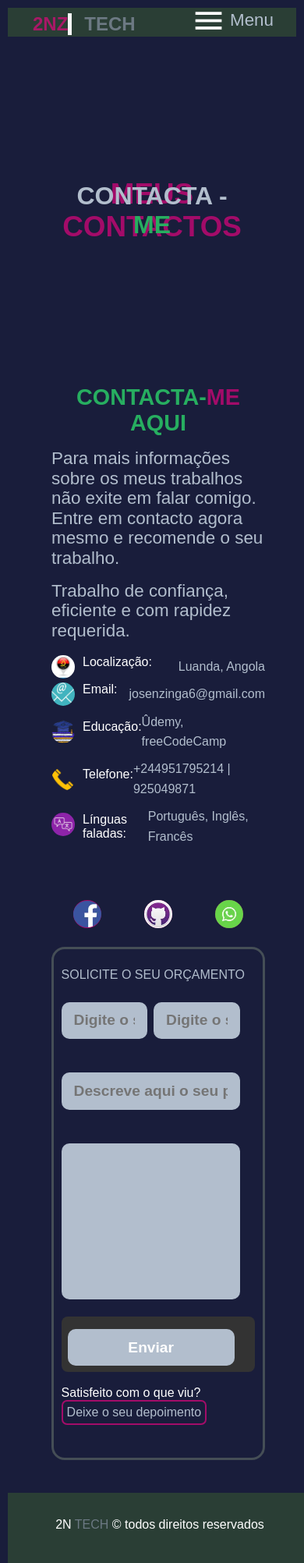
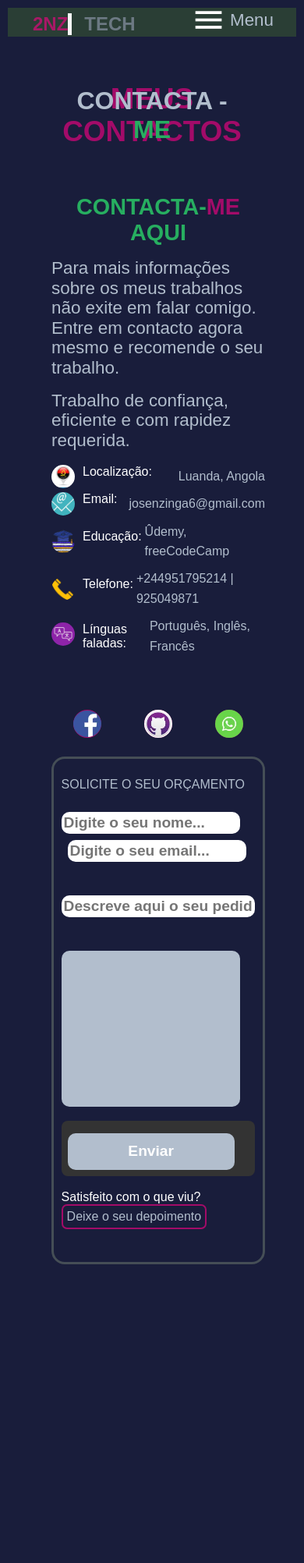
Before and after one commit to professorbaptista/flask_site, a Flask app: page /contacts in a window 390 px wide. Shown: the whole page at 78% size. After the commit the page ends 1621 px from the top, so only its background shows below. Run offline with Flask 3, Linux system fonts and the light colour scheme.

Commit message:
Reajustes de mobile

```diff
--- a/src/static/css/about.css
+++ b/src/static/css/about.css
@@ -258,6 +258,11 @@
 
 @media screen and (max-width: 600px) {
 
+  .main-title{
+    margin: 0;
+    padding: 0;
+  }
+
   .main-title .title-about{
       font-size: 2rem;
       margin: 2rem 0 1rem 0;
--- a/src/static/css/blog.css
+++ b/src/static/css/blog.css
@@ -78,11 +78,15 @@
 
     }
 
+    .main-title{
+      margin: 1rem 0 2rem 0;
+    }
+
     .main-title .title-about{
-      font-size: 2rem;
+      font-size: 1.6rem;
 
       .blog-text{
-        font-size: 2rem;
+        font-size: 1.8rem;
       }
     }
 
--- a/src/static/css/contacts.css
+++ b/src/static/css/contacts.css
@@ -166,7 +166,13 @@
       font-size: 1rem;
     }
 
+   .contact-info{
 
+    .contact-item{
+      gap: 4px;
+      align-items: center;
+    }
+   }
 
     .contact-contact-con{
        margin-left: 0;
@@ -194,6 +200,18 @@
     .form-contact{
       width: 100%;
        padding: 30px;
+
+    }
+
+    .input-control{
+      display: flex;
+      flex-direction: column;
+    }
+
+    #input-zone{
+      padding: 3px;
+      width: 100%;
+      background-color: var(--color-white);
     }
     .contact-contact-con{
      flex-direction: column;
--- a/src/static/css/depoimentoDeixado.css
+++ b/src/static/css/depoimentoDeixado.css
@@ -33,6 +33,18 @@
 }
 
 @media screen and (max-width: 600px) {
+
+    .main-title{
+        margin: 0;
+    }
+
+    .main-title .depoimento-text{
+        font-size: 1.4rem;
+
+        .big-text{
+            font-size: 1.8rem;
+        }
+    }
     .depoimento-containe{
         width: 100%;
     }
--- a/src/static/css/portfolio.css
+++ b/src/static/css/portfolio.css
@@ -105,8 +105,17 @@
 
   @media screen and (max-width: 600px){
 
+     .main-title{
+      margin: 0;
+      padding: 0;
+     }
+
     .main-title .portfolio-text{
-      font-size: 2rem;
+      font-size: 1.6rem;
+    }
+
+    .big-text{
+      font-size: 1.8rem;
     }
 
     /* .big-text{
--- a/src/static/css/style.css
+++ b/src/static/css/style.css
@@ -3,6 +3,11 @@
     margin: 0;
     padding: 0;
     box-sizing: border-box;
+}
+
+html, body{
+    max-width: 100%;
+    overflow-x: hidden;
 }
 
 :root{
@@ -205,6 +210,11 @@
 
  @media screen and (max-width: 600px) {
 
+    html, body{
+    max-width: 100%;
+    overflow-x: hidden;
+}
+
     body{
         padding: 10px;
 
--- a/src/templates/contacts.html
+++ b/src/templates/contacts.html
@@ -90,7 +90,7 @@
                   <a href="https://www.github.com/professorbaptista" target="_blank">
                      <img src="{{ url_for('static', filename='images/github_1.webp') }}" alt="">
                   </a>
-                  <a href="https://www.whatsapp.com/josenzingabaptista">
+                  <a href="https://www.whatsapp.com/josenzinga.baptista" target="_blank">
                      <img src="{{ url_for('static', filename='images/whatsap_2a.webp') }}" alt="">
                   </a>
                </div>
--- a/src/templates/depoimentoDeixado.html
+++ b/src/templates/depoimentoDeixado.html
@@ -3,7 +3,7 @@
 {% block content %}
 <main>
       <div class="main-title">
-        <h2>Depoimentos<span></span><span class="big-text">Clientes satisfeitos</span></h2>
+        <h2 class="depoimento-text">Depoimentos<span></span><span class="big-text">Clientes satisfeitos</span></h2>
     </div>
     <section>
         <div class="depoimento-containe">
--- a/src/templates/template.html
+++ b/src/templates/template.html
@@ -83,7 +83,7 @@
             {% endwith %}
 
     <footer>
-        <p>2N <span class="span">tech </span>&copy; todos direitos reservados</p>
+        <p>2NZ <span class="span">tech </span>&copy; todos direitos reservados</p>
     </footer>
 
     {% block content %}
```
